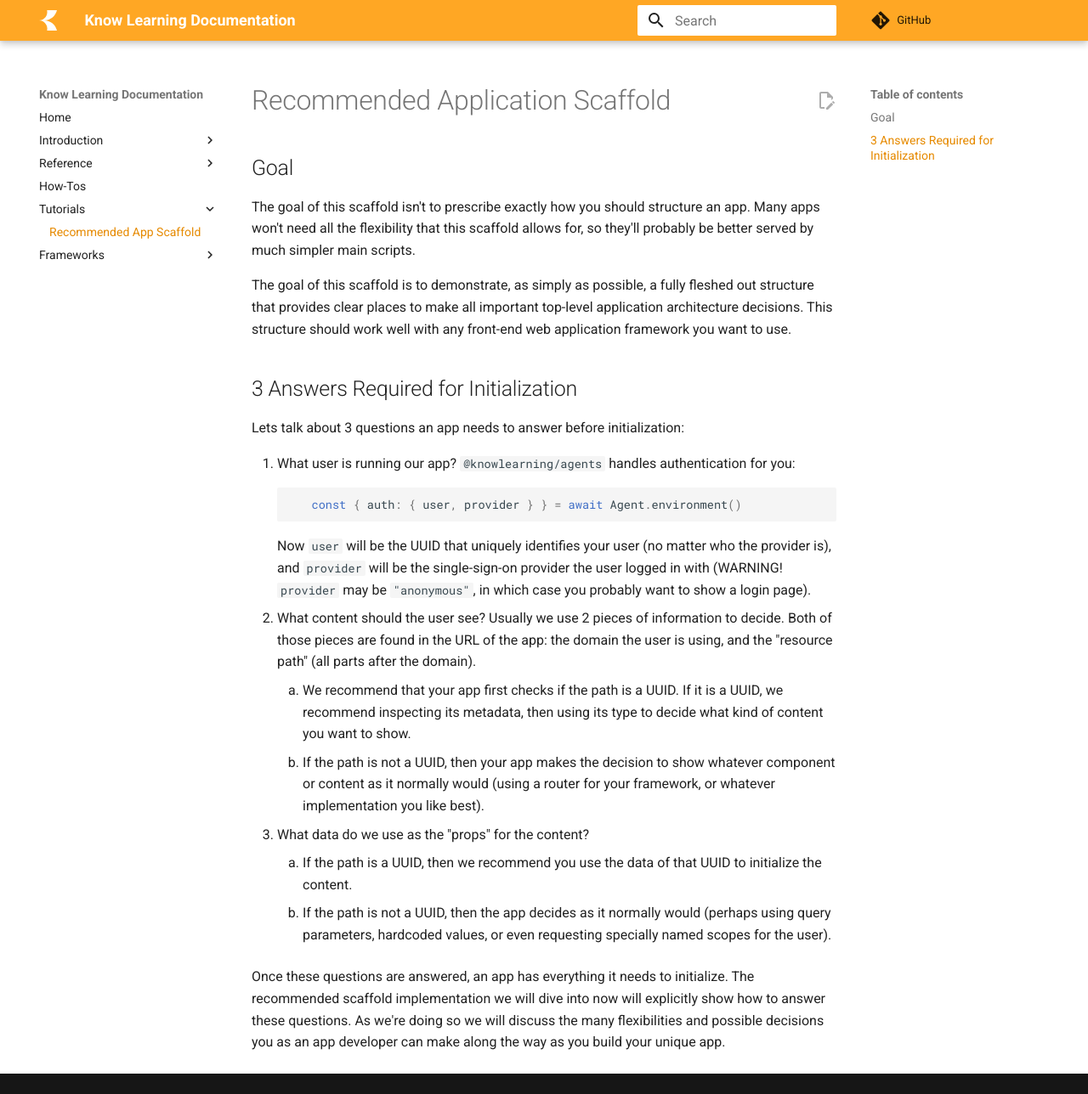
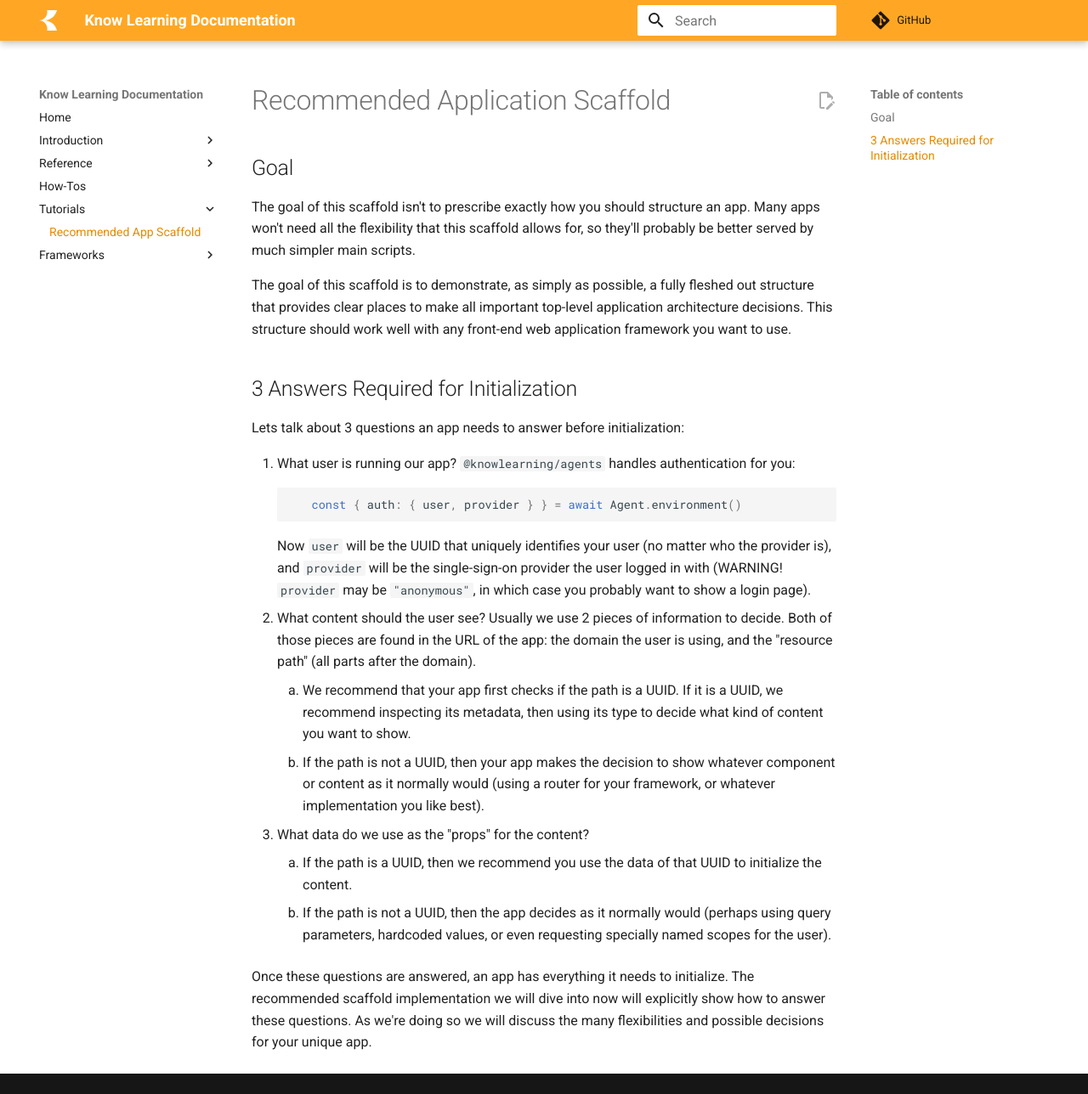
Before and after one commit to knowlearning/documentation, an MkDocs documentation site: the page built from docs/tutorials/recommended-app-scaffold.md, in a window 1280 px wide and 1288 px high. Shown: the whole window at 85% size. Built offline with MkDocs 1.6.1 and Material for MkDocs 9.7.7, drawn with Linux system fonts in a browser that asks for light colours; comment, search, counter and statistics services are not loaded.

Commit message:
Improve sentence

```diff
--- a/docs/tutorials/recommended-app-scaffold.md
+++ b/docs/tutorials/recommended-app-scaffold.md
@@ -22,4 +22,4 @@ Lets talk about 3 questions an app needs to answer before initialization:
     1. If the path is a UUID, then we recommend you use the data of that UUID to initialize the content.
     2. If the path is not a UUID, then the app decides as it normally would (perhaps using query parameters, hardcoded values, or even requesting specially named scopes for the user).
 
-Once these questions are answered, an app has everything it needs to initialize. The recommended scaffold implementation we will dive into now will explicitly show how to answer these questions. As we're doing so we will discuss the many flexibilities and possible decisions you as an app developer can make along the way as you build your unique app.
+Once these questions are answered, an app has everything it needs to initialize. The recommended scaffold implementation we will dive into now will explicitly show how to answer these questions. As we're doing so we will discuss the many flexibilities and possible decisions for your unique app.
```
